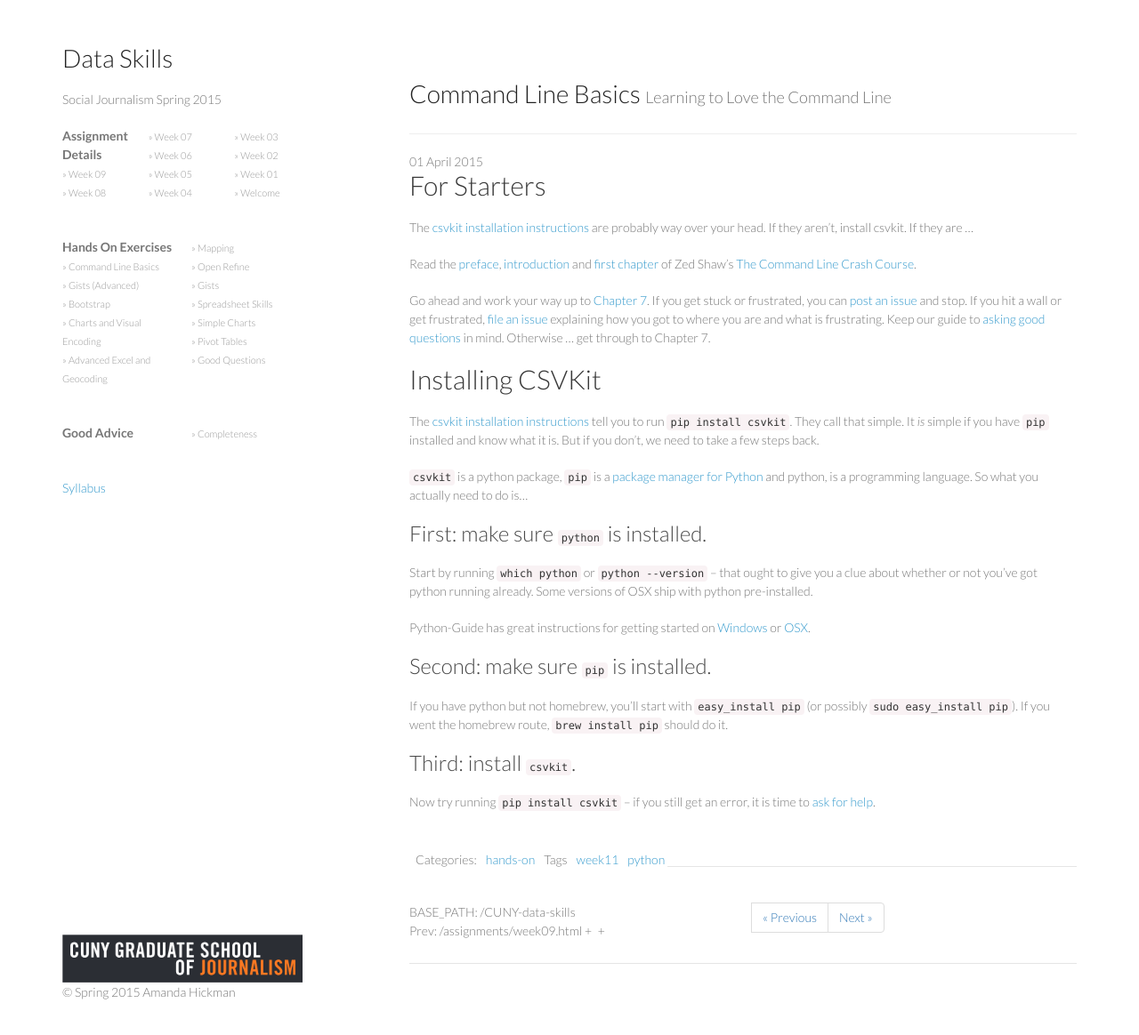
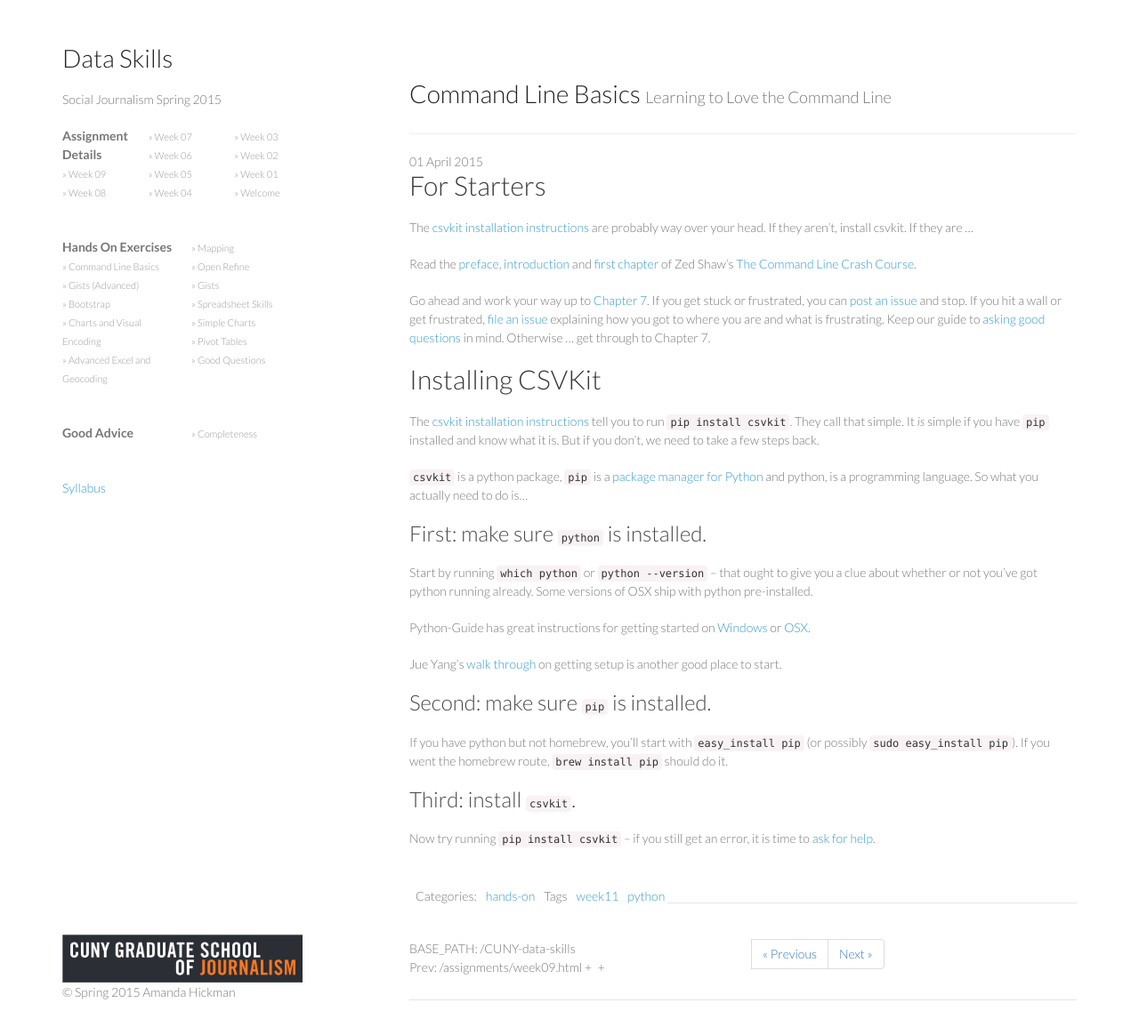
Before and after one commit to amandabee/CUNY-data-skills, a Jekyll site: the page built from _posts/2015-04-01-csvkit.md, in a window 1280 px wide and 1196 px high. Shown: the top 1164 px of the window at 89% size. Built offline with Jekyll 4.4.1, drawn with Linux system fonts in a browser that asks for light colours; nearby versions of some CDN libraries.

Commit message:
Update 2015-04-01-csvkit.md

```diff
--- a/_posts/2015-04-01-csvkit.md
+++ b/_posts/2015-04-01-csvkit.md
@@ -28,6 +28,8 @@
 
 Python-Guide has great instructions for getting started on [Windows](http://docs.python-guide.org/en/latest/starting/install/win/) or [OSX](http://docs.python-guide.org/en/latest/starting/install/osx/).
 
+Jue Yang's [walk through](https://github.com/jueyang/know-your-tools) on getting setup is another good place to start.
+
 ### Second: make sure `pip` is installed.
 
 If you have python but not homebrew, you'll start with `easy_install pip` (or possibly `sudo easy_install pip`). If you went the homebrew route, `brew install pip` should do it.
```
